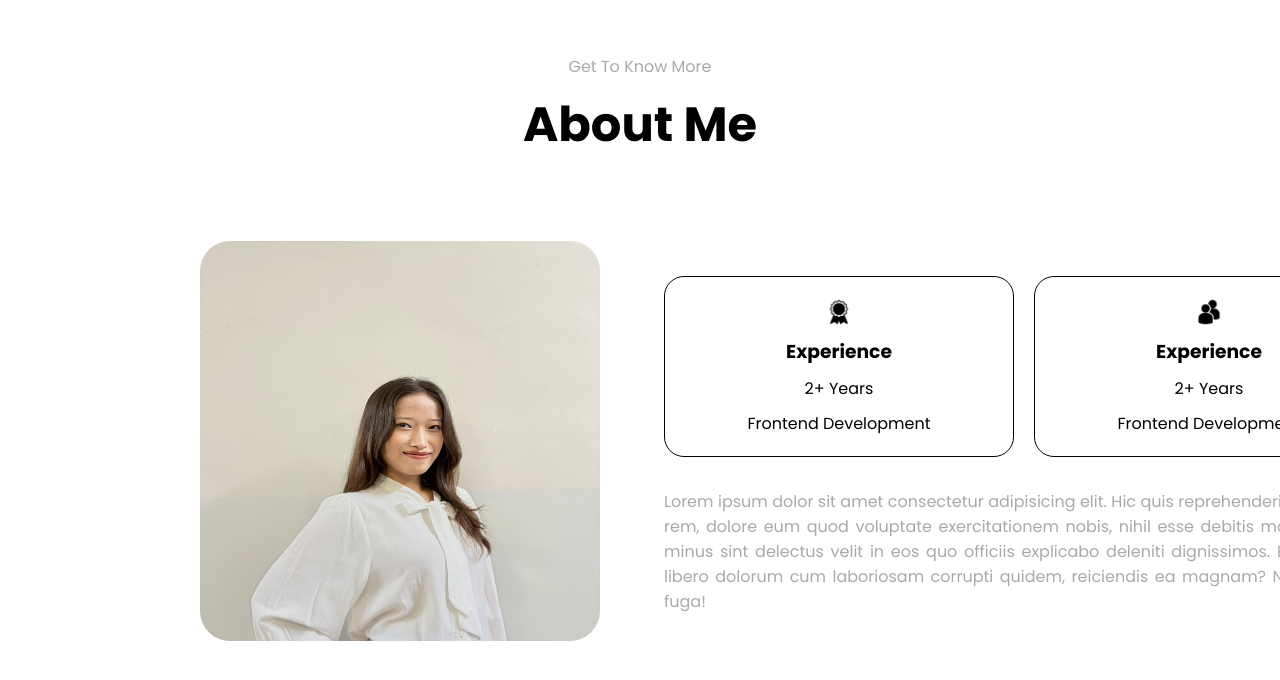
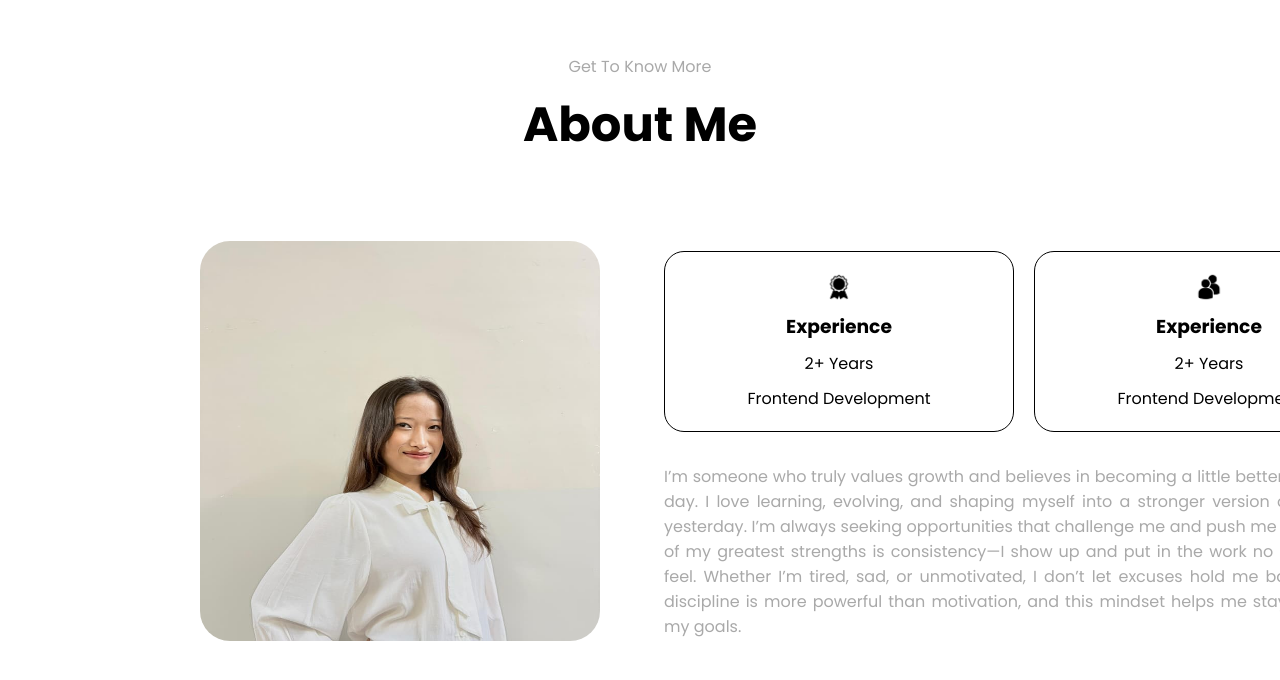
Before and after one commit to keniachandam19-coder/MY_PORTFOLIO, a plain HTML site: page index.html in a window 1280 px wide. Shown: the part 841-1521 px from the top of the page. Drawn offline with Linux system fonts and the light colour scheme.

Commit message:
Updated index.html with about me

```diff
--- a/index.html
+++ b/index.html
@@ -75,7 +75,11 @@
                                 <p>Frontend Development</p>
                             </div>
                         </div>
-                        <p id="about-para">Lorem ipsum dolor sit amet consectetur adipisicing elit. Hic quis reprehenderit et laborum, rem, dolore eum quod voluptate exercitationem nobis, nihil esse debitis maxime facere minus sint delectus velit in eos quo officiis explicabo deleniti dignissimos. Eligendi illum libero dolorum cum laboriosam corrupti quidem, reiciendis ea magnam? Nulla, impedit fuga!</p>
+                        <p id="about-para">I’m someone who truly values growth and believes in becoming a little better every single day. I love learning, evolving, and shaping myself into a stronger version of who I was yesterday. I’m always seeking opportunities that challenge me and push me forward.
+
+One of my greatest strengths is consistency—I show up and put in the work no matter how I feel. Whether I’m tired, sad, or unmotivated, I don’t let excuses hold me back. I believe discipline is more powerful than motivation, and this mindset helps me stay focused on my goals.
+
+</p>
                     </div>
                 </div>
             </div>
```
Also changed, not shown: prof.jpg (added).
